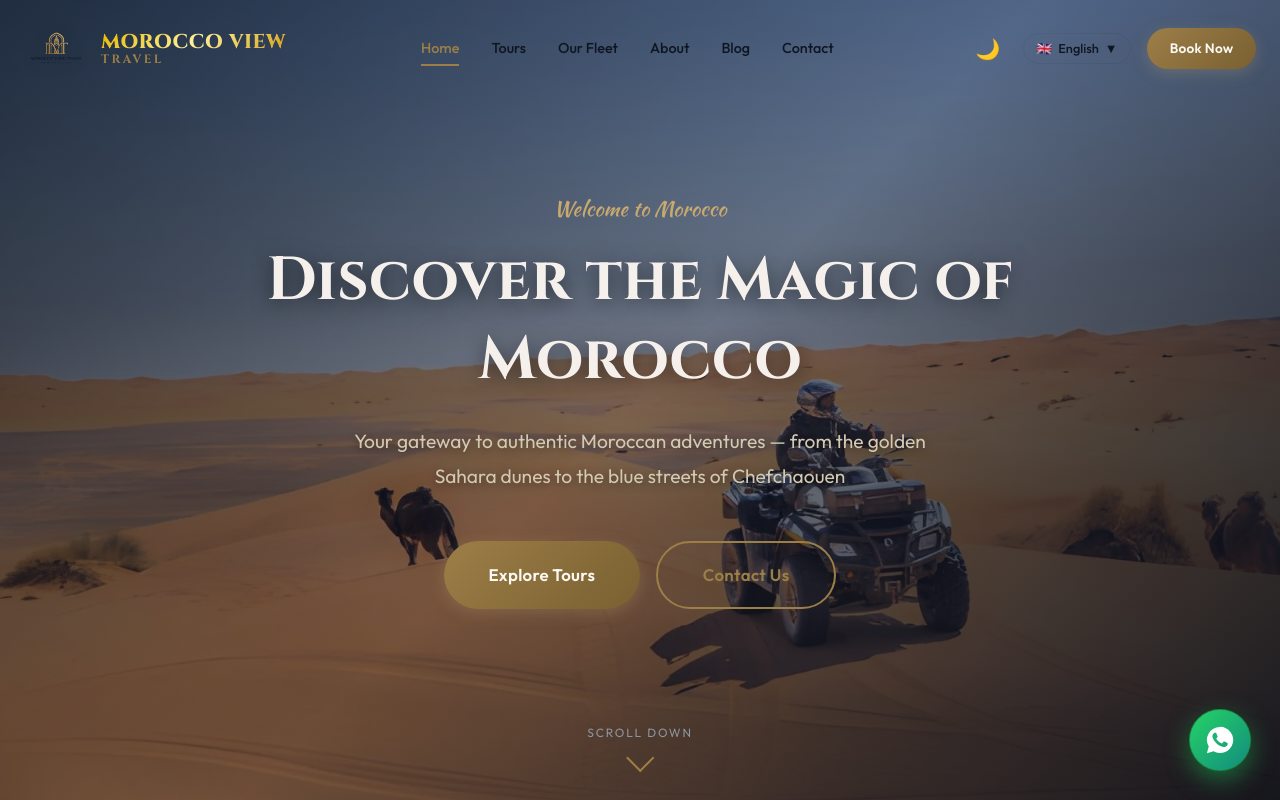
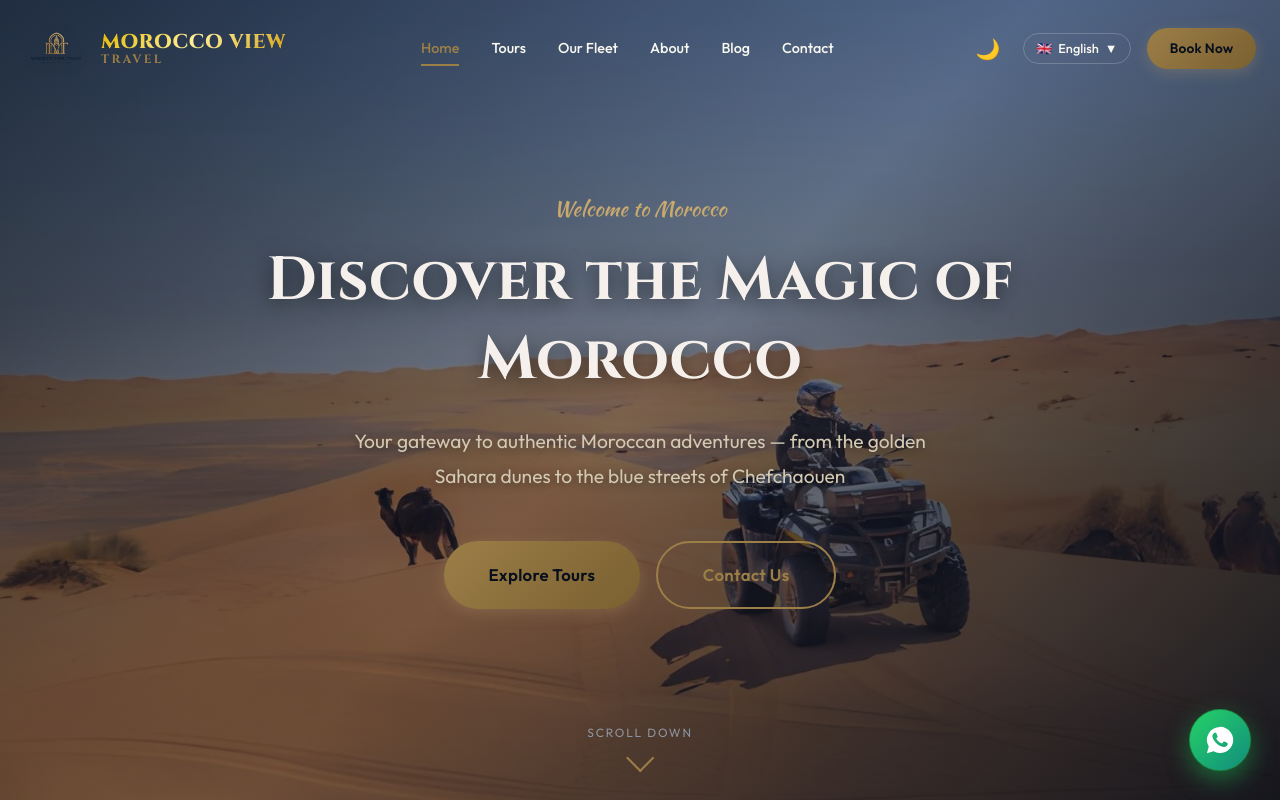
Before and after one commit to NouredineX/morocco-view-travel, a Next.js app: page /en in a window 1280 px wide. Shown: the top 800 px of the page. Built offline with nearby package versions, Linux system fonts and the light colour scheme.

Commit message:
style: fix header contrast in light mode when not scrolled and ensure primary button text is always dark for legibility

```diff
--- a/src/app/globals.css
+++ b/src/app/globals.css
@@ -313,14 +313,14 @@ p {
 
 .btn-primary {
   background: linear-gradient(135deg, var(--color-primary), var(--color-primary-dark));
-  color: var(--bg-dark);
+  color: #070F1C;
   box-shadow: 0 4px 15px rgba(200, 169, 110, 0.25);
 }
 
 .btn-primary:hover {
   transform: translateY(-2px);
   box-shadow: 0 6px 25px rgba(200, 169, 110, 0.4);
-  color: var(--bg-dark);
+  color: #070F1C;
 }
 
 .btn-secondary {
@@ -401,6 +401,25 @@ p {
   border-bottom: 1px solid var(--border-glass);
   padding: 0.6rem 0;
   box-shadow: var(--shadow-md);
+}
+
+/* Ensure navbar has readable light elements when not scrolled over dark page hero background */
+.navbar:not(.scrolled) .navbar-links a {
+  color: #FAF8F2;
+}
+
+.navbar:not(.scrolled) .navbar-links a:hover,
+.navbar:not(.scrolled) .navbar-links a.active {
+  color: var(--color-primary);
+}
+
+.navbar:not(.scrolled) .lang-switcher-btn {
+  color: #FAF8F2;
+  border-color: rgba(255, 255, 255, 0.2);
+}
+
+.navbar:not(.scrolled) .hamburger span {
+  background: #FAF8F2;
 }
 
 .navbar .container {
```
